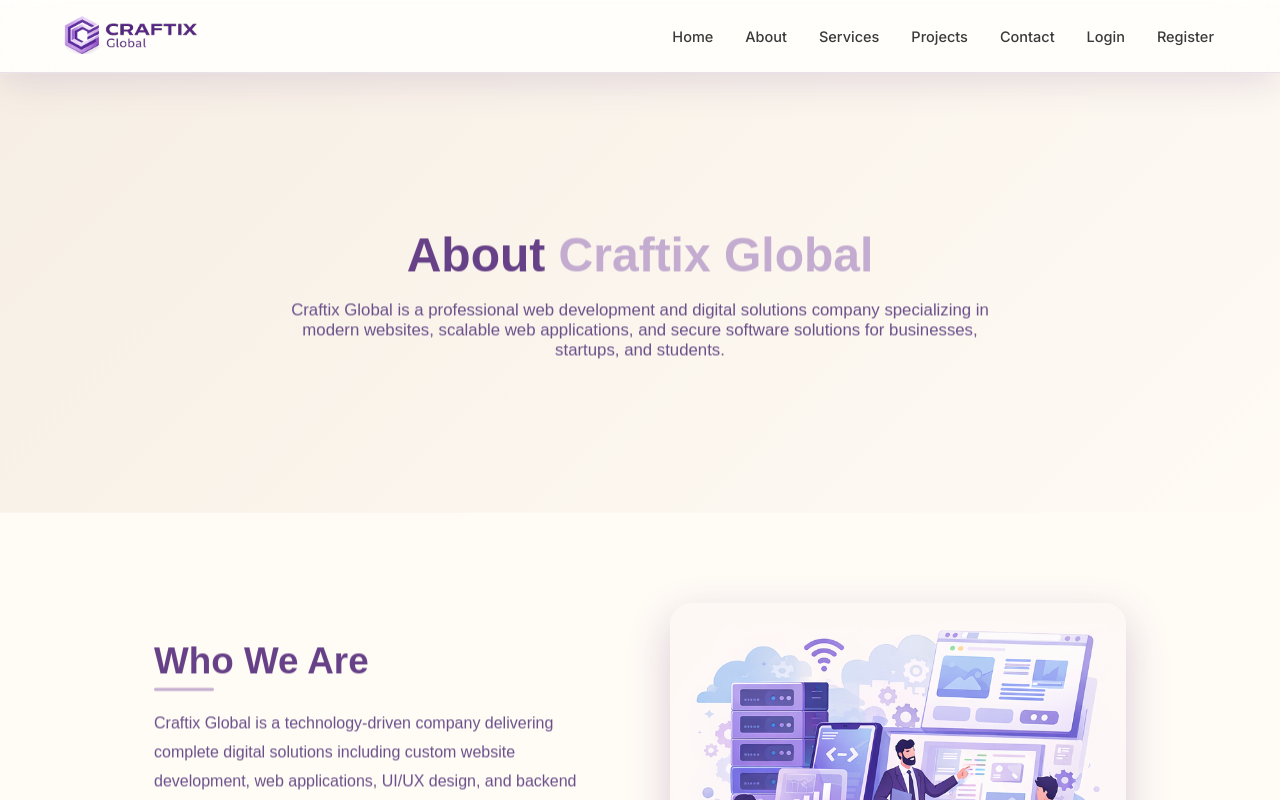
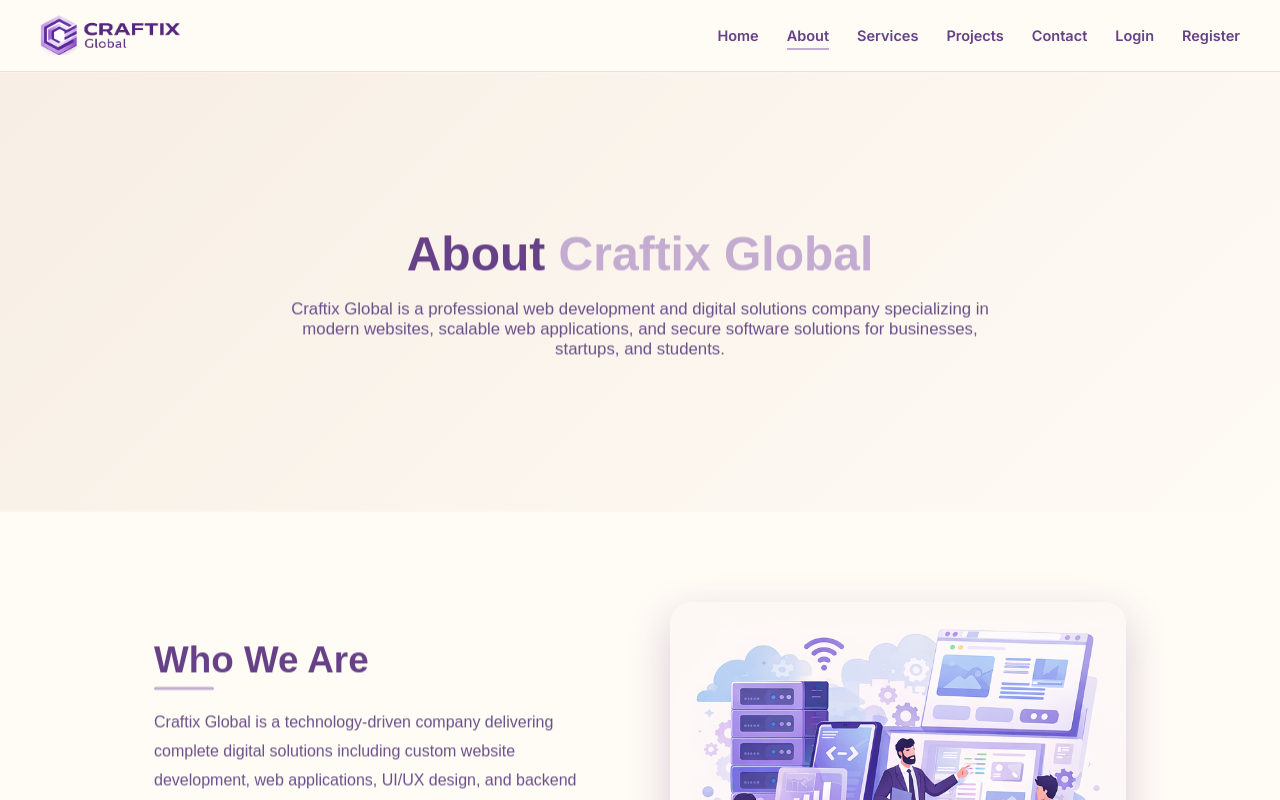
Before and after one commit to Rudra-M1/craftix-global, a React (Create React App) app: page /about in a window 1280 px wide. Shown: the top 800 px of the page. Built offline with nearby package versions, Linux system fonts and the light colour scheme; no server answers.

Commit message:
Update index.css

```diff
--- a/src/index.css
+++ b/src/index.css
@@ -827,27 +827,23 @@
   }
 }
 
-/* ================= GLASS NAVBAR ================= */
+/* ===== NAVBAR ===== */
 .glass-nav {
   position: sticky;
   top: 0;
   z-index: 1000;
-
-  display: flex;
+  height: 72px;
+  padding: 0 40px;
+
+  display: flex;
+  align-items: center;
   justify-content: space-between;
-  align-items: center;
-
-  padding: 14px 64px;
-
-  background: rgba(255, 255, 255, 0.65);
-  backdrop-filter: blur(30px) saturate(160%);
-  -webkit-backdrop-filter: blur(30px) saturate(160%);
-
-  border-bottom: 1px solid rgba(103, 65, 136, 0.15);
-
-  box-shadow:
-    inset 0 1px 0 rgba(255,255,255,0.6),
-    0 10px 35px rgba(103,65,136,0.15);
+
+  background: rgba(255, 251, 245, 0.85);
+  backdrop-filter: blur(14px);
+  -webkit-backdrop-filter: blur(14px);
+
+  border-bottom: 1px solid rgba(195, 172, 208, 0.35);
 }
 
 /* LOGO */
@@ -857,10 +853,11 @@
 }
 
 .logo-img {
-  height: 40px;
-}
-
-/* LINKS */
+  height: 42px;
+  width: auto;
+}
+
+/* NAV LINKS */
 .nav-links {
   display: flex;
   align-items: center;
@@ -869,73 +866,70 @@
 
 .nav-links a {
   text-decoration: none;
-  color: #3a3a3a;
+  font-weight: 600;
   font-size: 14.5px;
-  font-weight: 500;
+  color: #674188;
   position: relative;
-  padding: 4px 2px;
-  transition: color 0.2s ease;
-}
-
-/* underline */
+  transition: 0.25s ease;
+}
+
+/* ACTIVE + HOVER */
 .nav-links a::after {
   content: "";
   position: absolute;
-  left: 50%;
+  left: 0;
   bottom: -6px;
-  transform: translateX(-50%);
-  width: 0%;
+  width: 0;
   height: 2px;
+  background: #C3ACD0;
+  transition: 0.25s ease;
+}
+
+.nav-links a:hover::after,
+.nav-links a.active::after {
+  width: 100%;
+}
+
+/* PROFILE ICON */
+.profile-icon {
+  display: flex;
+  align-items: center;
+  justify-content: center;
+  color: #674188;
+}
+
+.profile-icon svg {
+  stroke-width: 2;
+}
+
+/* LOGOUT BUTTON */
+.logout-btn {
   background: #674188;
-  transition: width 0.25s ease;
-}
-
-.nav-links a:hover {
-  color: #674188;
-}
-
-.nav-links a:hover::after {
-  width: 100%;
-}
-
-/* ================= PROFILE ICON ================= */
-.profile-icon {
-  font-size: 26px;
-  color: #674188;
-  display: flex;
-  align-items: center;
-  transition: 0.3s;
-}
-
-.profile-icon:hover {
-  color: #C3ACD0;
-  transform: scale(1.1);
-}
-
-
-
-/* hover */
-.profile-ui:hover {
-  background: rgba(103,65,136,0.15);
-  box-shadow: 0 4px 12px rgba(103,65,136,0.25);
-}
-
-
-
-/* MENU ICON */
+  color: #FFFBF5 !important;
+  border-radius: 999px;
+  padding: 7px 18px;
+  font-size: 13px;
+  font-weight: 600;
+  transition: 0.25s;
+}
+
+.logout-btn:hover {
+  background: #C3ACD0;
+  color: #674188 !important;
+}
+
+/* MOBILE MENU BUTTON */
 .menu-btn {
   display: none;
-  font-size: 24px;
+  font-size: 26px;
+  background: none;
+  border: none;
   cursor: pointer;
-  color: #3a3a3a;
-}
-
-/* ================= MOBILE ================= */
-@media (max-width: 768px) {
-  .glass-nav {
-    padding: 12px 24px;
-  }
-
+  color: #674188;
+}
+
+/* ===== MOBILE ===== */
+@media (max-width: 900px) {
   .menu-btn {
     display: block;
   }
@@ -943,30 +937,18 @@
   .nav-links {
     position: absolute;
     top: 72px;
-    right: 20px;
-
-    background: rgba(255,255,255,0.75);
-    backdrop-filter: blur(26px);
-    -webkit-backdrop-filter: blur(26px);
-
+    right: 0;
+    width: 100%;
     flex-direction: column;
-    width: 220px;
-    padding: 18px;
-    border-radius: 14px;
-
-    box-shadow: 0 12px 30px rgba(103,65,136,0.25);
-
+    background: rgba(255, 251, 245, 0.96);
+    backdrop-filter: blur(14px);
+    padding: 30px 0;
+    gap: 22px;
     display: none;
-    gap: 14px;
   }
 
   .nav-links.open {
     display: flex;
-  }
-
-  .nav-links a {
-    text-align: center;
-    font-size: 14px;
   }
 }
 
```
